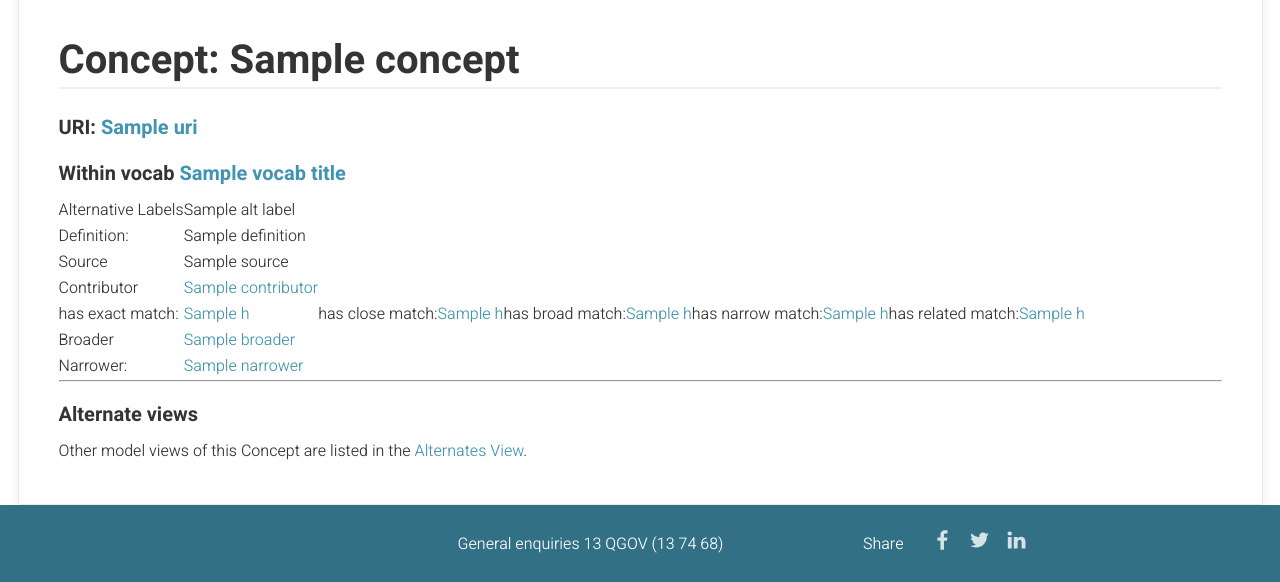
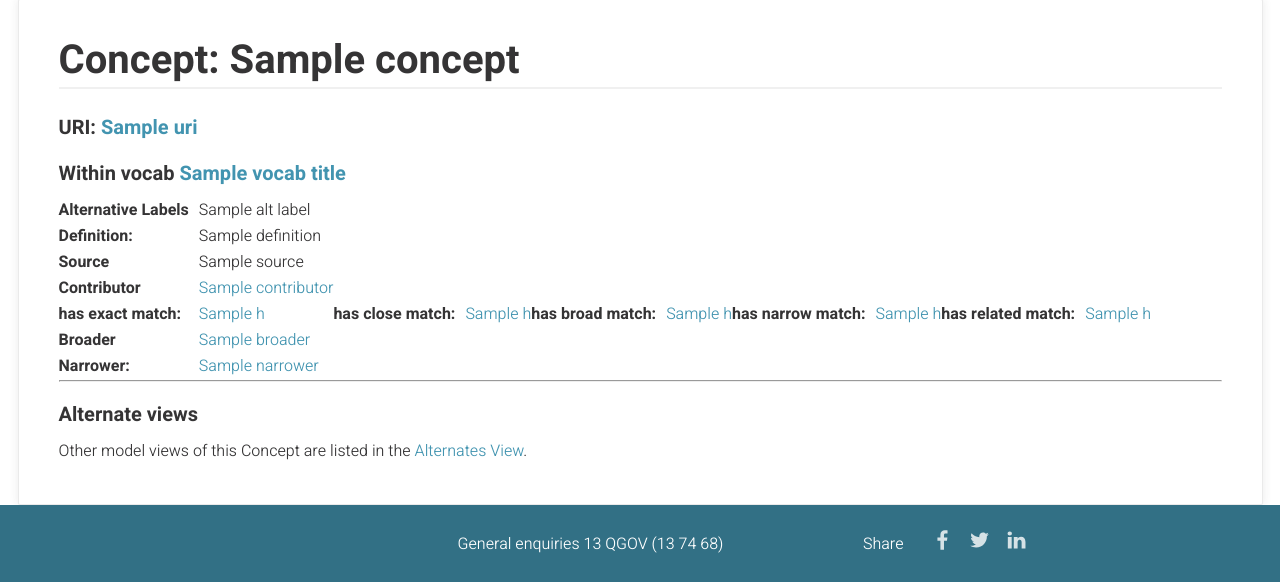
Before and after one commit to RDFLib/VocPrez, a Python web app: template view/templates/concept.html in a window 1280 px wide. Shown: the part 181-763 px from the top of the page. Run offline with Jinja, Linux system fonts and the light colour scheme; the template is opened without the code that fills it: most values are stand-ins (such as "Sample title", 1, 10 or a date in 2020); some libraries are stand-ins or nearby versions.

Commit message:
Added padding to vocabulary page to better structure the metadata table

```diff
--- a/view/static/extra.css
+++ b/view/static/extra.css
@@ -33,6 +33,11 @@ h3 {
 
 p, ul, td, th {
     font-family: "Heebo", sans-serif;
+}
+
+th {
+    padding-right: 10px;
+    font-weight: bold;
 }
 
 a {
```
